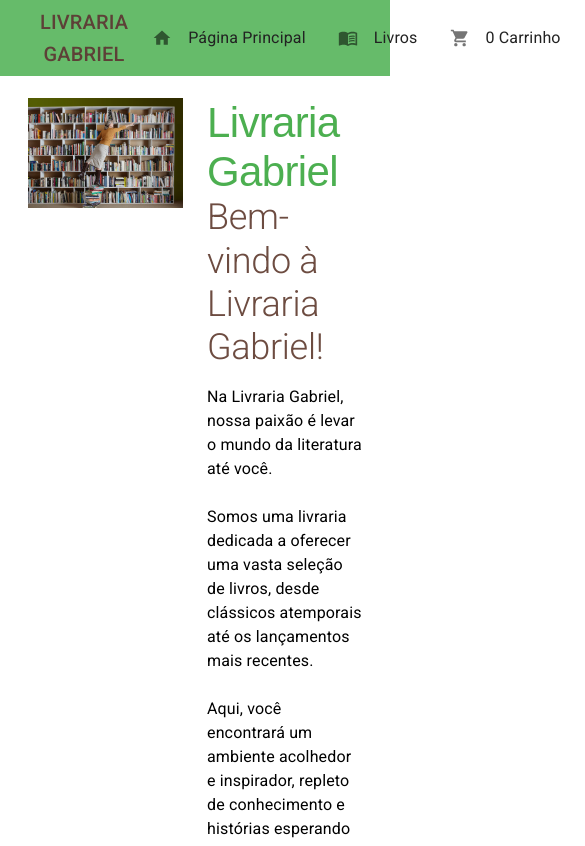
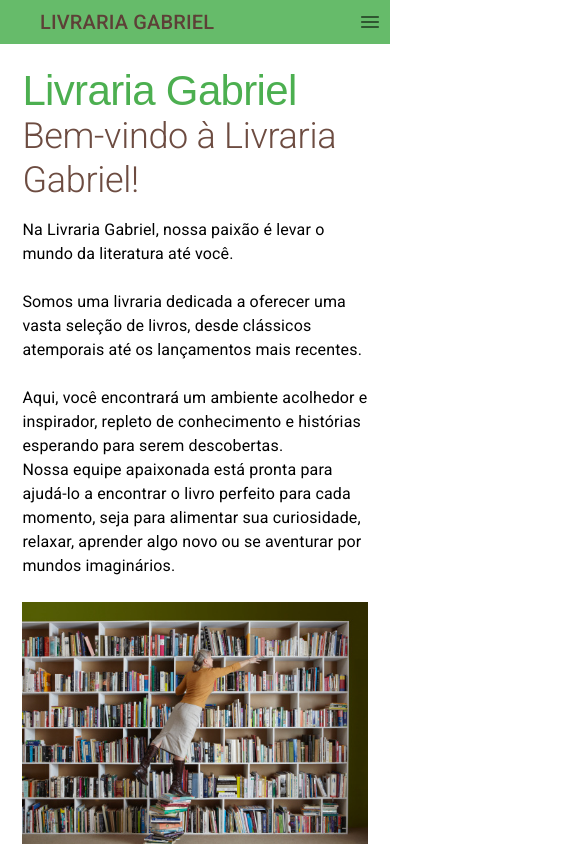
Before and after one commit to gabrielcomputacao/loja-livros-gabriel, a React (Create React App) app in the folder site-livraria-gabriel/: page /home in a window 390 px wide. Shown: the top 846 px of the page, 585 px wide, since content can reach past the window. Built offline with nearby package versions, Linux system fonts and the light colour scheme.

Commit message:
style: acertando responsividade das páginas

```diff
--- a/site-livraria-gabriel/src/pages/Home.tsx
+++ b/site-livraria-gabriel/src/pages/Home.tsx
@@ -1,15 +1,17 @@
-import { Box, Typography } from "@mui/material";
+import { Box, Typography, useMediaQuery, useTheme } from "@mui/material";
 import { LayoutPrincipal } from "../shared/layouts";
 
 export const Home = () => {
+
+  const theme = useTheme();
+  const lgDown = useMediaQuery(theme.breakpoints.down('lg'));
+
+
   return (
     <>
       <LayoutPrincipal>
         <Box display="flex" justifyContent="center" gap="1.5em" flexWrap="wrap">
-          <Box width="45%">
-                <img width="100%" src={`${process.env.PUBLIC_URL}/assets/images/livraria.jpg`} alt="Livraria Gabriel" title="Livraria Gabriel" />
-          </Box>
-          <Box width="45%">
+        <Box width={ lgDown ? '100%' : '45%' }>
             <Typography
               variant="h1"
               fontSize="42px"
@@ -33,6 +35,10 @@ export const Home = () => {
               aventurar por mundos imaginários.
             </Typography>
           </Box>
+          <Box width = { lgDown ? '100%' : '45%' } >
+                <img width="100%" src={`${process.env.PUBLIC_URL}/assets/images/livraria.jpg`} alt="Livraria Gabriel" title="Livraria Gabriel" />
+          </Box>
+
         </Box>
       </LayoutPrincipal>
     </>
--- a/site-livraria-gabriel/src/pages/Livro.tsx
+++ b/site-livraria-gabriel/src/pages/Livro.tsx
@@ -1,4 +1,4 @@
-import { Box, TextField, Typography } from "@mui/material";
+import { Box, TextField, Typography, useMediaQuery, useTheme } from "@mui/material";
 import FormControl from "@mui/material/FormControl";
 import Button from "@mui/material/Button";
 import { LayoutPrincipal } from "../shared/layouts";
@@ -18,6 +18,9 @@ export const Livro = () => {
   const [livro, setLivro] = useState<IListaLivros>({} as IListaLivros);
   const [addMessage, setAddMessage] = useState('');
   const navigate = useNavigate();
+
+  const theme = useTheme();
+  const lgDown = useMediaQuery(theme.breakpoints.down('lg'));
 
   useEffect(() => {
     let idNumber: number = 0;
@@ -84,7 +87,7 @@ export const Livro = () => {
   return (
     <LayoutPrincipal>
       <Box display="flex" justifyContent="center" flexWrap="wrap" gap="1em">
-        <Box width="55%">
+        <Box width={lgDown ? '95%' : '55%' }>
           <Typography variant="h3">{livro.titulo}</Typography>
           <Typography variant="body1" padding="1em 0">
             {livro.descricao}
@@ -97,7 +100,8 @@ export const Livro = () => {
               padding=".9em"
               border="1px solid"
               borderColor="primary.main"
-              width="300px"
+              width="auto"
+              maxWidth="300px"
               margin="1.5em 0"
             >
               <Typography variant="h6" color="primary.main">
@@ -111,7 +115,8 @@ export const Livro = () => {
               padding=".9em"
               border="1px solid"
               borderColor={red[600]}
-              width="300px"
+              width="auto"
+              maxWidth="300px"
               margin="1.5em 0"
             >
               <Typography variant="h6" color={red[600]}>
@@ -143,16 +148,17 @@ export const Livro = () => {
           flexDirection="column"
           justifyContent="center"
           alignItems="center"
-          width="22%"
+          width={lgDown ? 'auto' : '22%' }
           border="1px solid #292929"
           borderRadius="2px"
-          padding=".5em"
+          padding={lgDown ? '1.5em .5em' : '.5em' }
         >
           <Typography
             variant="h5"
             bgcolor="primary.light"
-            padding=".2em"
+            padding=".4em"
             textAlign="center"
+            borderRadius="5px"
           >
             Preço: R$ {livro.preco}
           </Typography>
--- a/site-livraria-gabriel/src/pages/Livros.tsx
+++ b/site-livraria-gabriel/src/pages/Livros.tsx
@@ -20,7 +20,6 @@ export const Livros = () => {
   const handleNavigation = (to: string)=>{
     navigate(to);
   }
-
 
   useEffect(() => {
     LivrosService.getAll().then((result) => {
--- a/site-livraria-gabriel/src/shared/components/Header.tsx
+++ b/site-livraria-gabriel/src/shared/components/Header.tsx
@@ -1,61 +1,154 @@
-import { Box,  Button,  ListItemIcon, ListItemText, MenuItem, MenuList, Typography } from "@mui/material";
+import {
+  Box,
+  Button,
+  Divider,
+  IconButton,
+  ListItemIcon,
+  ListItemText,
+  MenuItem,
+  MenuList,
+  Typography,
+  useMediaQuery,
+  useTheme,
+} from "@mui/material";
 import HomeIcon from "@mui/icons-material/Home";
-import MenuBookIcon from '@mui/icons-material/MenuBook';
-import LocalGroceryStoreIcon from '@mui/icons-material/LocalGroceryStore';
+import MenuBookIcon from "@mui/icons-material/MenuBook";
+import LocalGroceryStoreIcon from "@mui/icons-material/LocalGroceryStore";
 import { useNavigate } from "react-router-dom";
 import { observer } from "mobx-react";
 import storeLivros from "../../store/store";
-
-
-
+import MenuRoundedIcon from "@mui/icons-material/MenuRounded";
+import { useState } from "react";
 
 export const Header = observer(() => {
+  const navigate = useNavigate();
+  const { listaLivros } = storeLivros;
+  const [visible,setVisible] = useState(false);
 
-  const navigate = useNavigate();
-  const {listaLivros} = storeLivros;
+  const handleClick = (to: string) => {
+    navigate(to);
+  };
 
-  const handleClick = (to: string)=>{
-    navigate(to);
+  const menuVisible = () =>{
+    setVisible(!visible);
   }
 
-
+  const theme = useTheme();
+  const mdDown = useMediaQuery(theme.breakpoints.down("md"));
+  const mdUp = useMediaQuery(theme.breakpoints.up("md"));
 
   return (
-    <Box display="flex" flexDirection="row" alignItems="center" justifyContent="space-between"  width="100%"  bgcolor="primary.dark" color="#222">
-
-      <Box  textAlign="center" paddingLeft="2em" onClick={ ()=>{
+    <Box width="100%" bgcolor="primary.dark" color="#222">
+      <Box
+        display="flex"
+        flexDirection="row"
+        alignItems="center"
+        justifyContent="space-between"
+        color="#222"
+      >
+        <Box
+          textAlign="center"
+          paddingLeft="2em"
+          onClick={() => {
             handleClick("/home");
-        } }>
-      <Button >
-        <Typography variant="h6" color="secondary.dark">Livraria Gabriel</Typography>
+          }}
+        >
+          <Button>
+            <Typography variant="h6" color="secondary.dark">
+              Livraria Gabriel
+            </Typography>
           </Button>
         </Box>
 
-      <Box paddingRight="4em">
-      <MenuList component={Box} display="flex" justifyContent="space-around" >
-        <MenuItem onClick={ ()=>{
+        <Box display={mdDown ? "none" : "block"} paddingRight="4em">
+          <MenuList
+            component={Box}
+            display="flex"
+            justifyContent={mdDown ? "space-between" : "space-around"}
+          >
+            <MenuItem
+              onClick={() => {
                 handleClick("/home");
-        } }>
+              }}
+            >
               <ListItemIcon>
                 <HomeIcon fontSize="small" />
               </ListItemIcon>
               <ListItemText>Página Principal</ListItemText>
             </MenuItem>
-        <MenuItem onClick={ ()=>{
+            <MenuItem
+              onClick={() => {
                 handleClick("/livros");
-        } }>
+              }}
+            >
               <ListItemIcon>
                 <MenuBookIcon fontSize="small" />
               </ListItemIcon>
               <ListItemText>Livros</ListItemText>
             </MenuItem>
-        <MenuItem onClick={ ()=>{
+            <MenuItem
+              onClick={() => {
                 handleClick("/carrinho");
-        } }>
+              }}
+            >
               <ListItemIcon>
                 <LocalGroceryStoreIcon fontSize="small" />
               </ListItemIcon>
-          <ListItemText>{listaLivros.length > 0 ? listaLivros.length : 0}  Carrinho</ListItemText>
+              <ListItemText>
+                {listaLivros.length > 0 ? listaLivros.length : 0} Carrinho
+              </ListItemText>
+            </MenuItem>
+          </MenuList>
+        </Box>
+
+        <Box  display={mdUp ? "none" : "block"}>
+          <IconButton onClick={menuVisible}>
+            <MenuRoundedIcon />
+          </IconButton>
+        </Box>
+      </Box>
+
+      <Box display={ visible ? 'block' : 'none' } width="100%" textAlign="center">
+        <MenuList
+          component={Box}
+          display="flex"
+          flexDirection="column"
+          alignItems="center"
+        >
+
+          <MenuItem
+            onClick={() => {
+              handleClick("/home");
+            }}
+          >
+            <ListItemIcon>
+              <HomeIcon fontSize="small" />
+            </ListItemIcon>
+            <ListItemText>Página Principal</ListItemText>
+          </MenuItem>
+          <Divider  />
+          <MenuItem
+            onClick={() => {
+              handleClick("/livros");
+            }}
+          >
+            <ListItemIcon>
+              <MenuBookIcon fontSize="small" />
+            </ListItemIcon>
+            <ListItemText>Livros</ListItemText>
+          </MenuItem>
+          <Divider />
+          <MenuItem
+            onClick={() => {
+              handleClick("/carrinho");
+            }}
+          >
+            <ListItemIcon>
+              <LocalGroceryStoreIcon fontSize="small" />
+            </ListItemIcon>
+            <ListItemText>
+              {listaLivros.length > 0 ? listaLivros.length : 0} Carrinho
+            </ListItemText>
           </MenuItem>
         </MenuList>
       </Box>
```
Lines whose indentation alone changed are shown as unchanged.
